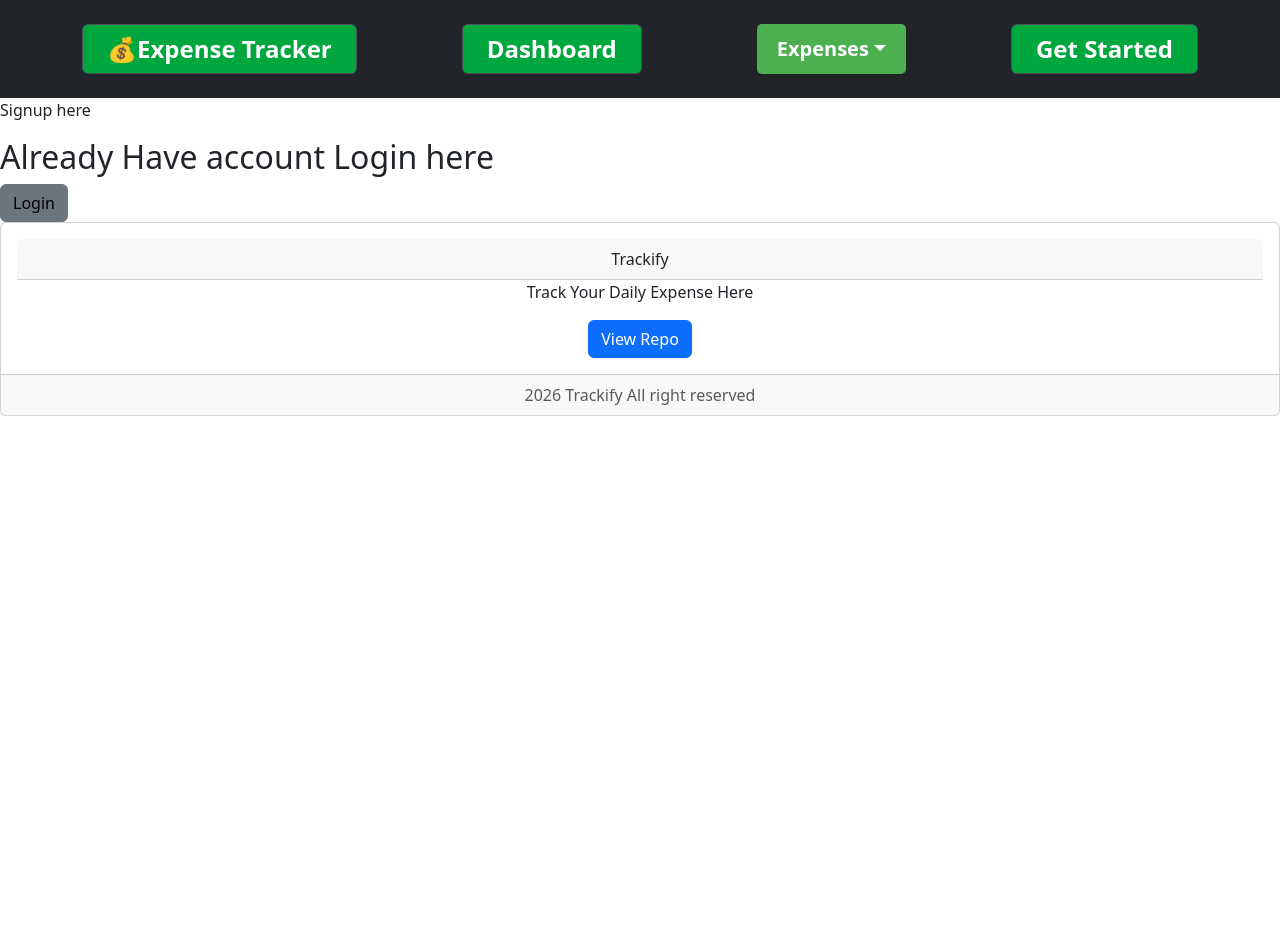
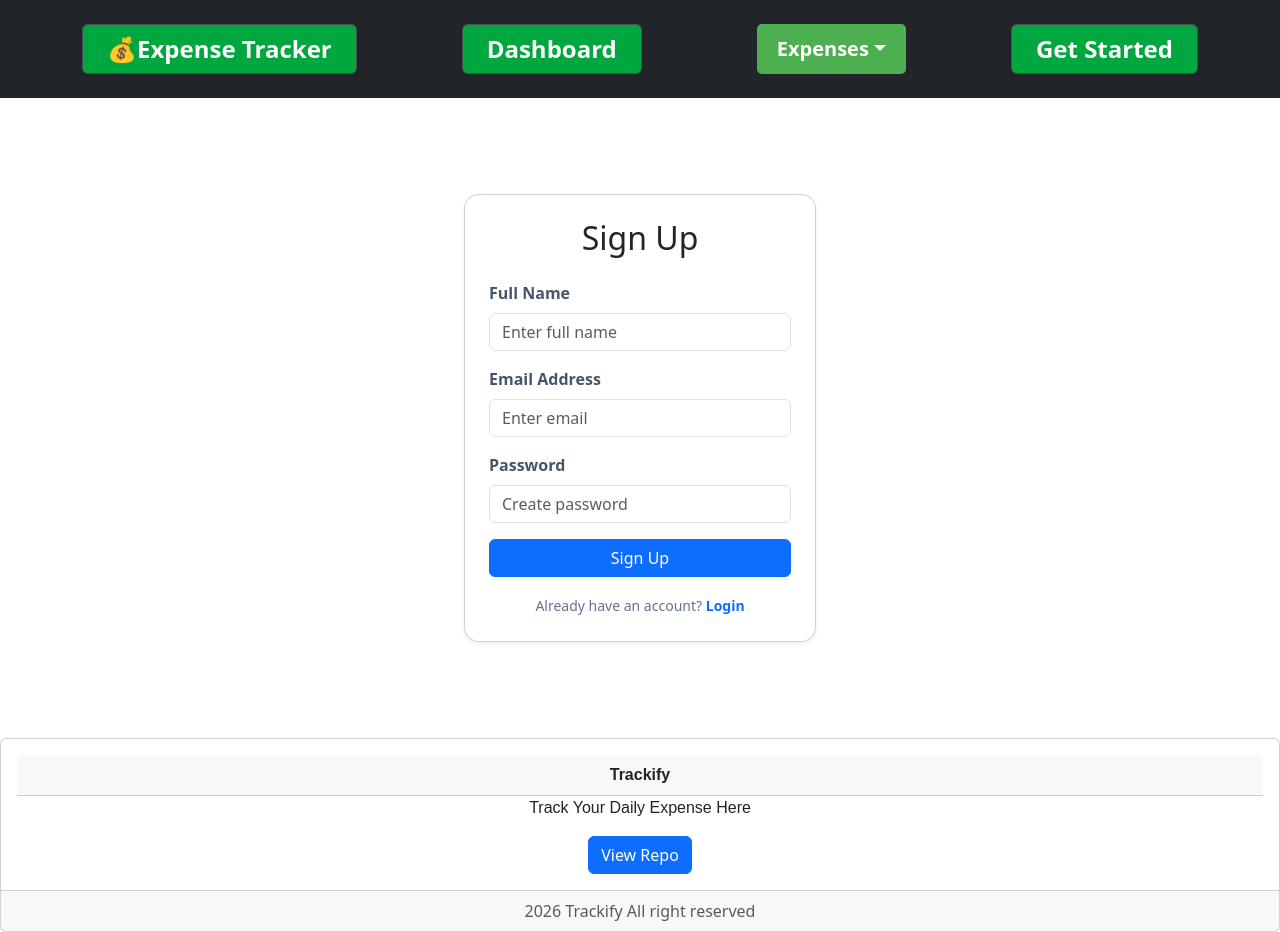
Before and after one commit to Ritikyadav2004/Expense-Tracker, a React (Vite) app in the folder frontend/: page /signup in a window 1280 px wide. Before the commit the page ends 800 px from the top, so only its background shows below. Built offline with nearby package versions, Linux system fonts and the light colour scheme.

Commit message:
Frontend Finishes

```diff
--- a/frontend/src/components/BackButton.jsx
+++ b/frontend/src/components/BackButton.jsx
@@ -5,7 +5,7 @@ function BackButton()
     const navigate= useNavigate();
 
     return(
-        <Button variant="primary" onClick={()=>navigate(-1)}>Back</Button>
+        <Button  style={{borderRadius:'0px'}}variant="primary" onClick={()=>navigate(-1)}>Back</Button>
     )
 }
 
--- a/frontend/src/components/ExpenseCard.jsx
+++ b/frontend/src/components/ExpenseCard.jsx
@@ -66,7 +66,7 @@ const handleFilterByCategory = (val) => {
 
   return (
 
-    <div className="border text-slate-800  p-3 m-2 text-center">
+    <div className="border text-slate-800  p-3 m-2 text-center w-full min-h-screen  bg-slate-200">
       {(mode==="view" ||  mode=== "dashboard") && (
     <div className="flex justify-center space-x-4 mt-4 gap-1.5">
        <Dropdown onSelect={(val) => handleFilterByCategory(val)}>
@@ -80,6 +80,7 @@ const handleFilterByCategory = (val) => {
         <Dropdown.Item eventKey="Entertainment">Entertainment</Dropdown.Item>
         <Dropdown.Item eventKey="Health">Health</Dropdown.Item>
         <Dropdown.Item eventKey="Bills">Bills</Dropdown.Item>
+        <Dropdown.Item eventKey="Education">Education</Dropdown.Item>
         <Dropdown.Item eventKey="Other">Other</Dropdown.Item>
       </Dropdown.Menu>
     </Dropdown>
--- a/frontend/src/components/FilterBar.jsx
+++ b/frontend/src/components/FilterBar.jsx
@@ -14,6 +14,7 @@ const FilterBar = () => {
      let healthAmount=0;
      let billsAmount=0;
      let otherAmount=0;
+     let educationAmount=0;
   expenses.forEach(expense=>{
 
        if(expense.category==="Food")
@@ -46,6 +47,10 @@ const FilterBar = () => {
        {
             otherAmount+=Number(expense.amount)
        }
+        else if(expense.category==="Education")
+       {
+            educationAmount+=Number(expense.amount)
+       }
 
       })
 
@@ -64,7 +69,10 @@ const FilterBar = () => {
   return (
     <div>
          {/* Agar showTotals true hai, toh premium boxes me totals dikhao */}
+
     <BackButton/>
+
+    {expenses.length===0 ? (<h1 className='text-center'>No Expense Found !</h1>) :(
   <div className="bg-slate-50 border border-slate-200 rounded-xl p-3 my-4 w-full max-w-3xl mx-auto shadow-sm">
     <h3 className="font-bold text-slate-800 mb-3 text-lg text-center">Total Spent Per Category</h3>
     <div className="grid grid-cols-2 md:grid-cols-3 gap-3 text-sm font-semibold">
@@ -75,12 +83,15 @@ const FilterBar = () => {
       <div className="p-2 bg-white rounded-lg shadow-sm border border-slate-100 text-2xl flex flex-col items-center justify-center"> Health: <span className="text-indigo-600">{healthAmount} ₨</span></div>
       <div className="p-2 bg-white rounded-lg shadow-sm border border-slate-100 text-2xl flex flex-col items-center justify-center"> Bills: <span className="text-indigo-600">{billsAmount} ₨</span></div>
       <div className="p-2 bg-white rounded-lg shadow-sm border border-slate-100 text-2xl flex flex-col items-center justify-center"> Other: <span className="text-indigo-600">{otherAmount} ₨</span></div>
+      <div className="p-2 bg-green-500 rounded-lg shadow-sm border border-slate-100 text-2xl flex flex-col items-center justify-center text-white"> Total Amount: <span className="text-white">{otherAmount+foodAmount+travelAmount+shoppingAmount+entertainmentAmount+healthAmount+billsAmount+educationAmount} ₨</span></div>
+      <div className="p-2 bg-white rounded-lg shadow-sm border border-slate-100 text-2xl flex flex-col items-center justify-center"> Education: <span className="text-indigo-600">{educationAmount} ₨</span></div>
 
 
 
     </div>
 
-  </div>
+  </div>)}
+
 
 
 
--- a/frontend/src/components/Footer.jsx
+++ b/frontend/src/components/Footer.jsx
@@ -6,8 +6,8 @@ function Footer() {
     <Card className="text-center">
 
       <Card.Body>
-        <Card.Header>Trackify</Card.Header>
-        <Card.Text>
+        <Card.Header style={{fontFamily:'sans-serif' , fontWeight:'bold'}}>Trackify</Card.Header>
+        <Card.Text style={{fontFamily:'sans-serif' , fontWeight:'500'}}>
           Track Your Daily Expense Here
         </Card.Text>
         <Button onClick={() => window.open('https://github.com/Ritikyadav2004/Expense-Tracker/', '_blank')} variant="primary">
--- a/frontend/src/components/Login.jsx
+++ b/frontend/src/components/Login.jsx
@@ -1,18 +1,68 @@
-import React from 'react'
-import { Link } from 'react-router-dom'
+import React, { useState } from 'react';
+import { Link } from 'react-router-dom';
 
 const Login = () => {
+  //  To track the Inputs
+  const [email, setEmail] = useState('');
+  const [password, setPassword] = useState('');
+
+  // submit handler
+  const handleSubmit = (e) => {
+    e.preventDefault(); // tp prevent from browser refreash
+    console.log("Login Request Sent:", { email, password });
+    alert(`Login Successful for: ${email}`);
+
+  };
+
   return (
-    <div>Login here
-        <h1>Not have Account</h1>
-         <Link
-      to="/signup"
-      className="btn btn-secondary text-black text-decoration-none"
-    >
-      Sign Up
-    </Link>
+    <div className="container d-flex justify-content-center align-items-center" style={{ minHeight: '80vh' }}>
+
+      <div className="card p-4 shadow-sm" style={{ width: '22rem', borderRadius: '15px' }}>
+        <h2 className="text-center mb-4 text-slate-800 font-bold">Login</h2>
+
+        <form onSubmit={handleSubmit}>
+          {/* email input field */}
+          <div className="mb-3">
+            <label className="form-label font-semibold text-slate-600">Email Address</label>
+            <input
+              type="email"
+              className="form-control"
+              placeholder="Enter email"
+              value={email}
+              onChange={(e) => setEmail(e.target.value)} // State update on change
+              required
+            />
+          </div>
+
+          {/* Password input field */}
+          <div className="mb-3">
+            <label className="form-label font-semibold text-slate-600">Password</label>
+            <input
+              type="password"
+              className="form-control"
+              placeholder="Enter password"
+              value={password}
+              onChange={(e) => setPassword(e.target.value)} // State update on change
+              required
+            />
+          </div>
+
+          {/* Login Button */}
+          <button type="submit" className="btn btn-primary w-100 mb-3 bg-indigo-600 border-none hover:bg-indigo-700">
+            Login
+          </button>
+        </form>
+
+        {/* Link to Signup page */}
+        <div className="text-center">
+          <span className="text-slate-500 text-sm">Don't have an account? </span>
+          <Link to="/signup" className="text-indigo-600 text-sm font-semibold text-decoration-none">
+            Sign Up
+          </Link>
+        </div>
+      </div>
     </div>
-  )
-}
+  );
+};
 
-export default Login
+export default Login;
--- a/frontend/src/components/Signup.jsx
+++ b/frontend/src/components/Signup.jsx
@@ -1,20 +1,82 @@
-import React from 'react'
-import  { Link } from 'react-router-dom'
+import React, { useState } from 'react';
+import { Link } from 'react-router-dom';
+
 const Signup = () => {
+  //  To track the Inputs
+  const [username, setUsername] = useState('');
+  const [email, setEmail] = useState('');
+  const [password, setPassword] = useState('');
+
+  //submit handler
+  const handleSubmit = (e) => {
+    e.preventDefault(); // b tp prevent from browser refreash
+    console.log("Signup Request Sent:", { username, email, password });
+    alert(`Account created successfully for: ${username}`);
+
+  };
+
   return (
-    <div>
-      <p>Signup here</p>
-      <h2>Already Have account Login here  </h2>
-       <Link
-      to="/login"
-      className="btn btn-secondary text-black text-decoration-none"
-    >
-      Login
-    </Link>
+    <div className="container d-flex justify-content-center align-items-center" style={{ minHeight: '80vh' }}>
+      {/* Bootstrap Card Wrapper */}
+      <div className="card p-4 shadow-sm" style={{ width: '22rem', borderRadius: '15px' }}>
+        <h2 className="text-center mb-4 text-slate-800 font-bold">Sign Up</h2>
 
+        <form onSubmit={handleSubmit}>
+          {/* full Name field */}
+          <div className="mb-3">
+            <label className="form-label font-semibold text-slate-600">Full Name</label>
+            <input
+              type="text"
+              className="form-control"
+              placeholder="Enter full name"
+              value={username}
+              onChange={(e) => setUsername(e.target.value)}
+              required
+            />
+          </div>
 
-       </div>
-  )
-}
+          {/* email field */}
+          <div className="mb-3">
+            <label className="form-label font-semibold text-slate-600">Email Address</label>
+            <input
+              type="email"
+              className="form-control"
+              placeholder="Enter email"
+              value={email}
+              onChange={(e) => setEmail(e.target.value)}
+              required
+            />
+          </div>
 
-export default Signup
+          {/* password field */}
+          <div className="mb-3">
+            <label className="form-label font-semibold text-slate-600">Password</label>
+            <input
+              type="password"
+              className="form-control"
+              placeholder="Create password"
+              value={password}
+              onChange={(e) => setPassword(e.target.value)}
+              required
+            />
+          </div>
+
+          {/* signup Button */}
+          <button type="submit" className="btn btn-primary w-100 mb-3 bg-indigo-600 border-none hover:bg-indigo-700">
+            Sign Up
+          </button>
+        </form>
+
+        {/* link to Login page */}
+        <div className="text-center">
+          <span className="text-slate-500 text-sm">Already have an account? </span>
+          <Link to="/login" className="text-indigo-600 text-sm font-semibold text-decoration-none">
+            Login
+          </Link>
+        </div>
+      </div>
+    </div>
+  );
+};
+
+export default Signup;
```
Also changed, not shown: frontend/src/components/Expense/AddExpense.jsx (+61 -13 lines), frontend/src/components/Home.jsx (+43 -11 lines).
